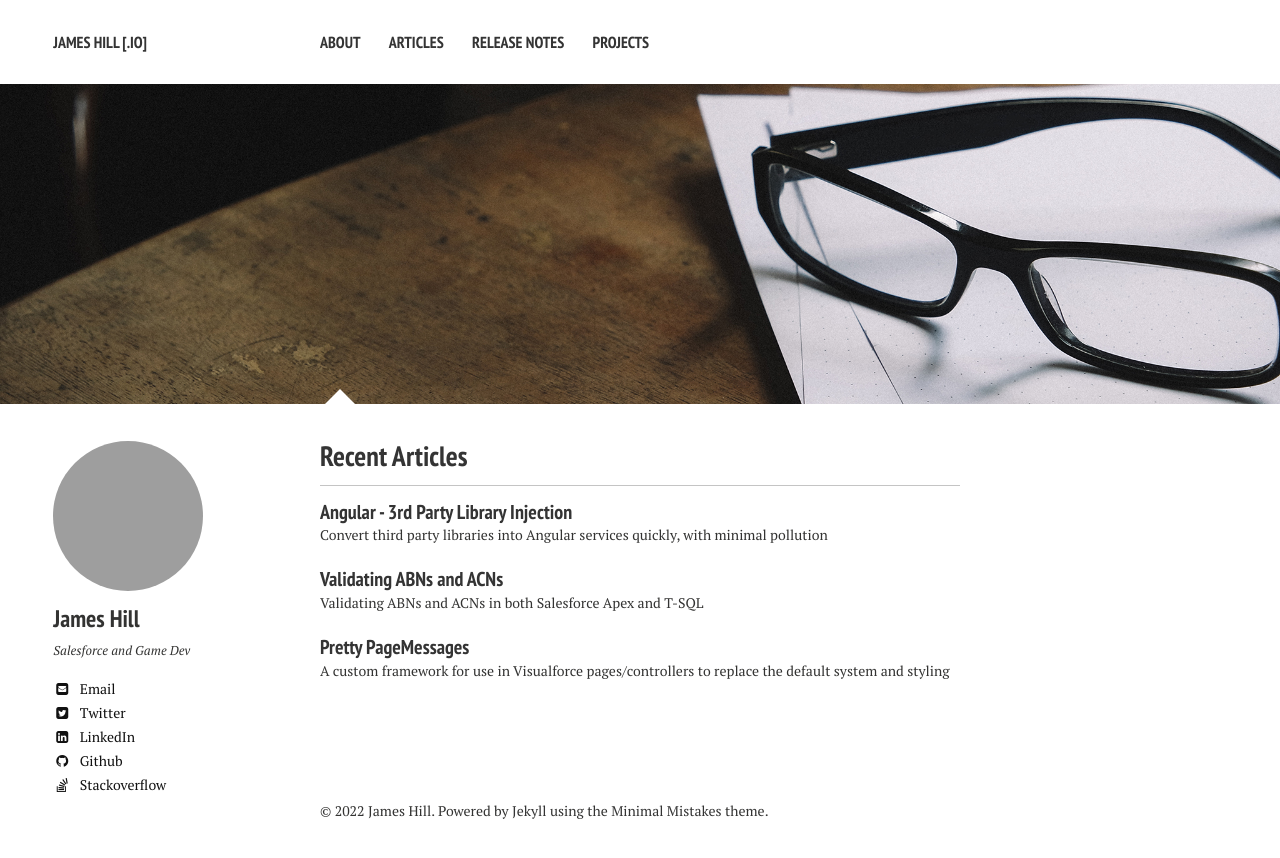
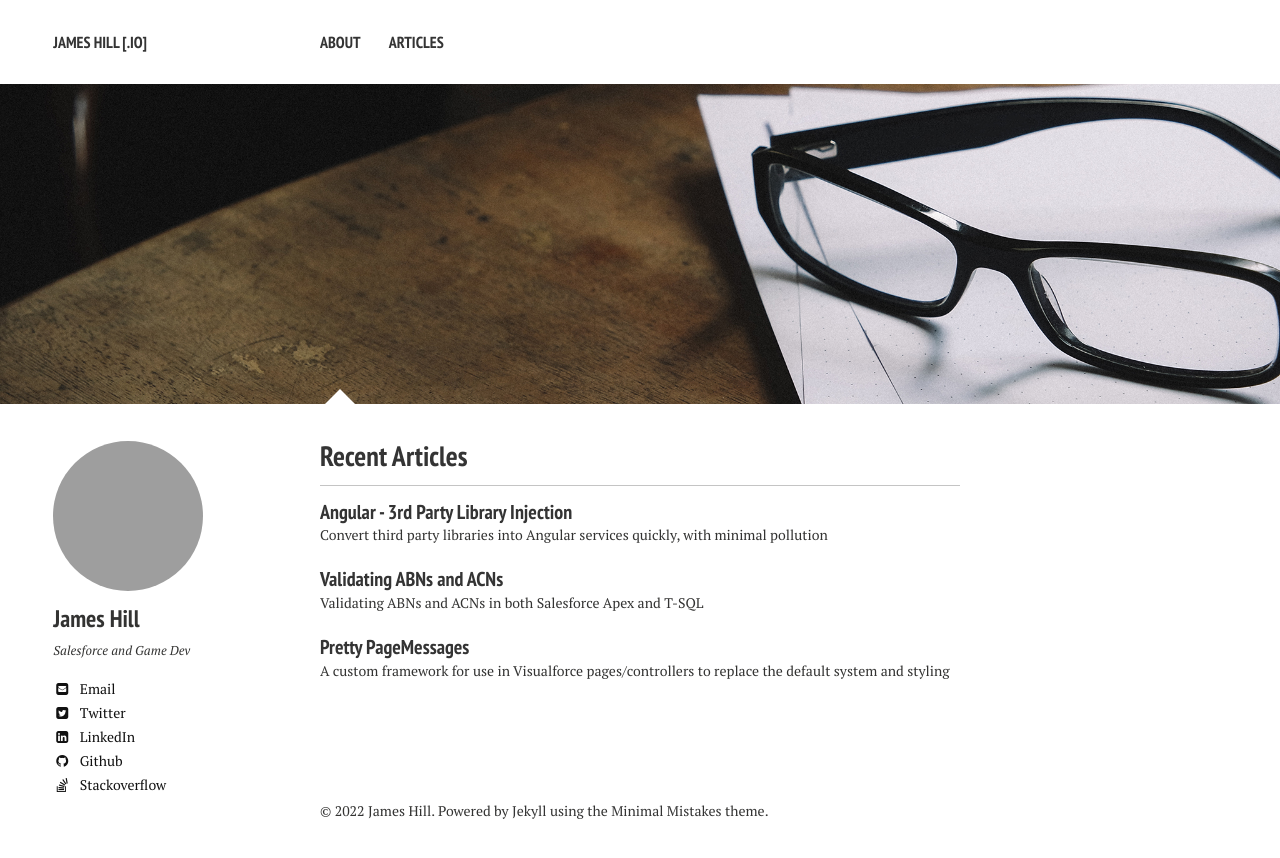
Before and after one commit to Oblongmana/oblongmana.github.io, a Jekyll site: the page built from index.md, in a window 1280 px wide. Shown: the top 858 px of the page. Built offline with Jekyll 4.4.1, drawn with Linux system fonts in a browser that asks for light colours; nearby versions of some CDN libraries; grey boxes are pictures that could not be loaded.

Commit message:
Update navigation.yml

```diff
--- a/_data/navigation.yml
+++ b/_data/navigation.yml
@@ -5,9 +5,3 @@
 
 - title: Articles
   url: /articles
-
-- title: Release Notes
-  url: /release-notes
-
-- title: Projects
-  url: /projects
```
